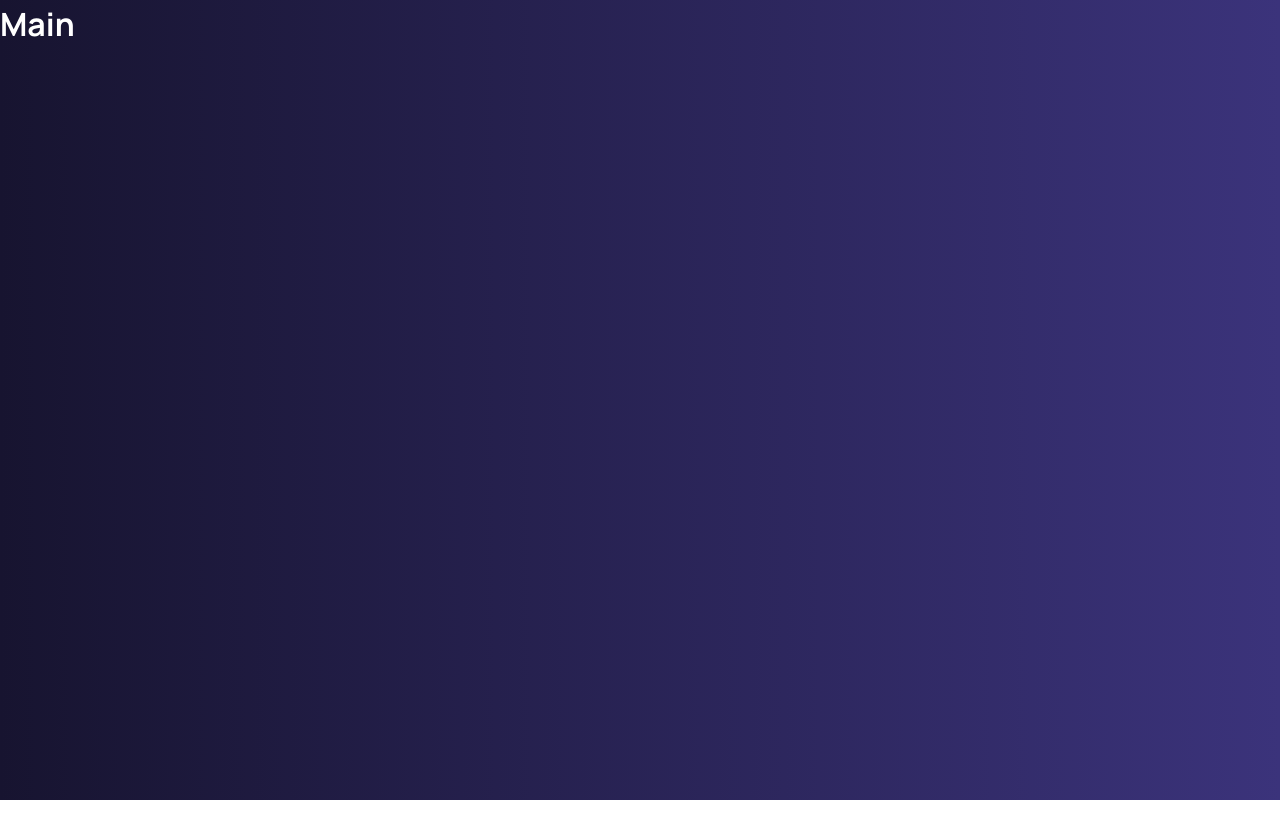
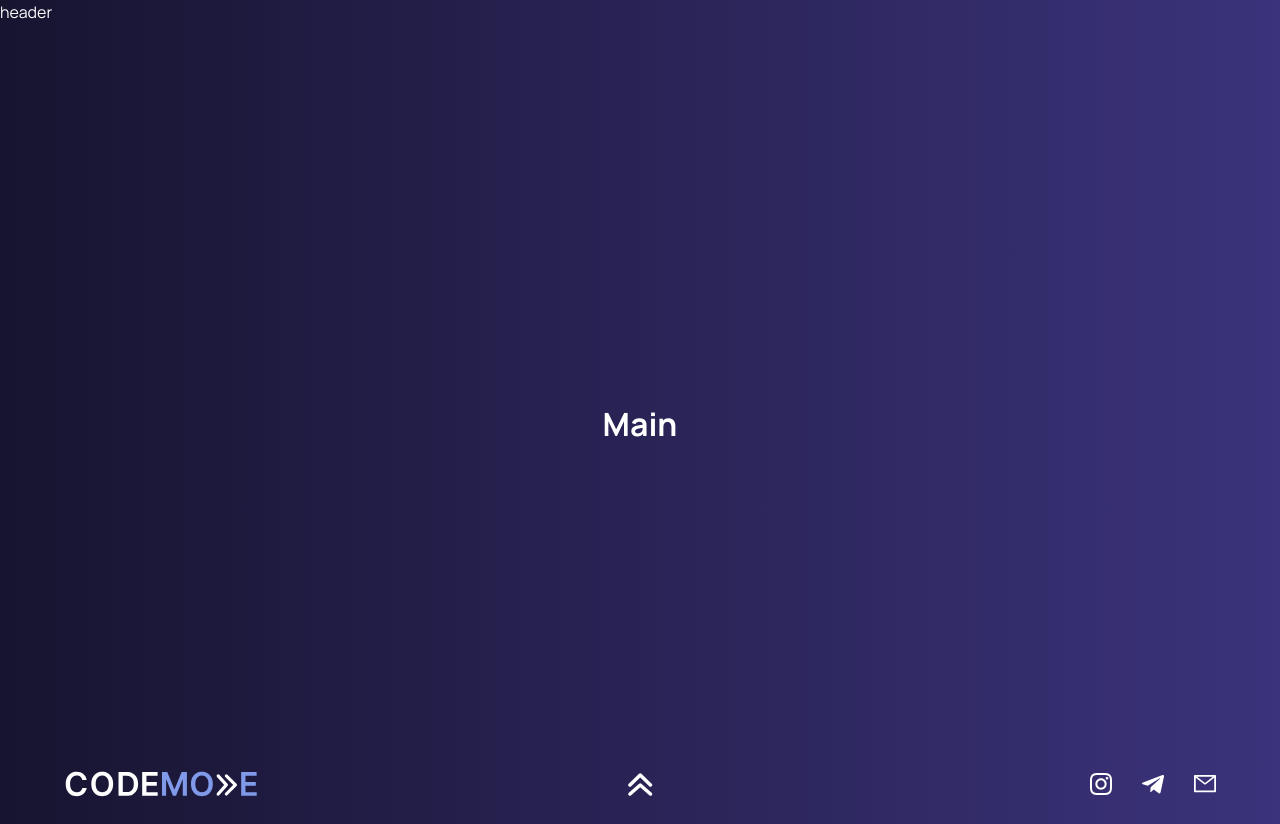
Before and after one commit to Nura-21/Codemode-React-Project, a React (Vite) app: page / in a window 1280 px wide. Before the commit the page ends 800 px from the top, so only its background shows below. Built offline with nearby package versions, Linux system fonts and the light colour scheme.

Commit message:
Added Header and Footer

```diff
--- a/src/App.jsx
+++ b/src/App.jsx
@@ -1,10 +1,16 @@
 import { BrowserRouter } from "react-router-dom";
 import { RouteList } from "./routes";
+import { Footer } from "./components/Footer";
+import { Header } from "./components/Header";
 
 function App() {
   return (
     <BrowserRouter>
-      <RouteList />
+      <Header />
+      <main>
+        <RouteList />
+      </main>
+      <Footer />
     </BrowserRouter>
   );
 }
--- /dev/null
+++ b/src/components/Footer.jsx
@@ -0,0 +1,59 @@
+import Logo from "../assets/landing/logo.svg";
+import Telegram from "../assets/landing/icons/telegram.svg";
+import Insta from "../assets/landing/icons/insta.svg";
+import Mail from "../assets/landing/icons/mail.svg";
+import Arrow from "../assets/landing/arrow-up.svg";
+
+export const Footer = () => {
+  const scrollToTop = () => {
+    console.log("scrool");
+  };
+
+  return (
+    <footer className="footer">
+      <section className="footer-section">
+        {/* <router-link to="/"> */}
+        <a href="">
+          <img
+            className="footer-logo"
+            src={Logo}
+            alt="Logo"
+            draggable="false"
+            onClick={scrollToTop}
+          />
+        </a>
+
+        {/* </router-link> */}
+
+        <img
+          v-if="hasScroll"
+          className="footer-arrow"
+          src={Arrow}
+          alt="arrow"
+          onClick={scrollToTop}
+          draggable="false"
+        />
+
+        <nav className="footer-nav">
+          <a
+            className="footer-nav-icon"
+            href="https://www.instagram.com/codemodekz/"
+            target="_blank"
+          >
+            <img src={Insta} alt="Insta logo" draggable="false" />
+          </a>
+          <a
+            className="footer-nav-icon"
+            href="https://t.me/codemodekz"
+            target="_blank"
+          >
+            <img src={Telegram} alt="Telegram logo" draggable="false" />
+          </a>
+          <a className="footer-nav-icon" href="mailto: codemode.02@gmail.com">
+            <img src={Mail} alt="Email logo" draggable="false" />
+          </a>
+        </nav>
+      </section>
+    </footer>
+  );
+};
--- /dev/null
+++ b/src/components/Header.jsx
@@ -0,0 +1,3 @@
+export const Header = () => {
+  return <header>header</header>;
+};
```
